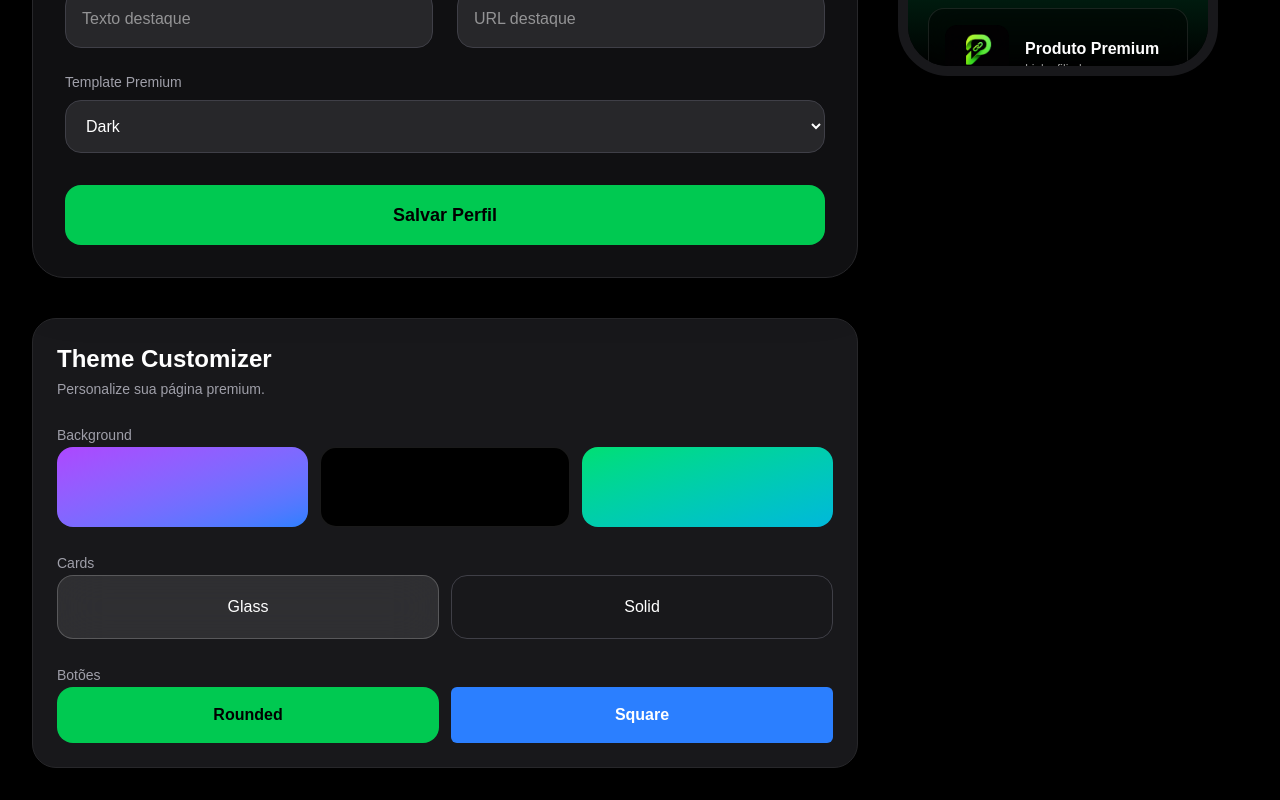
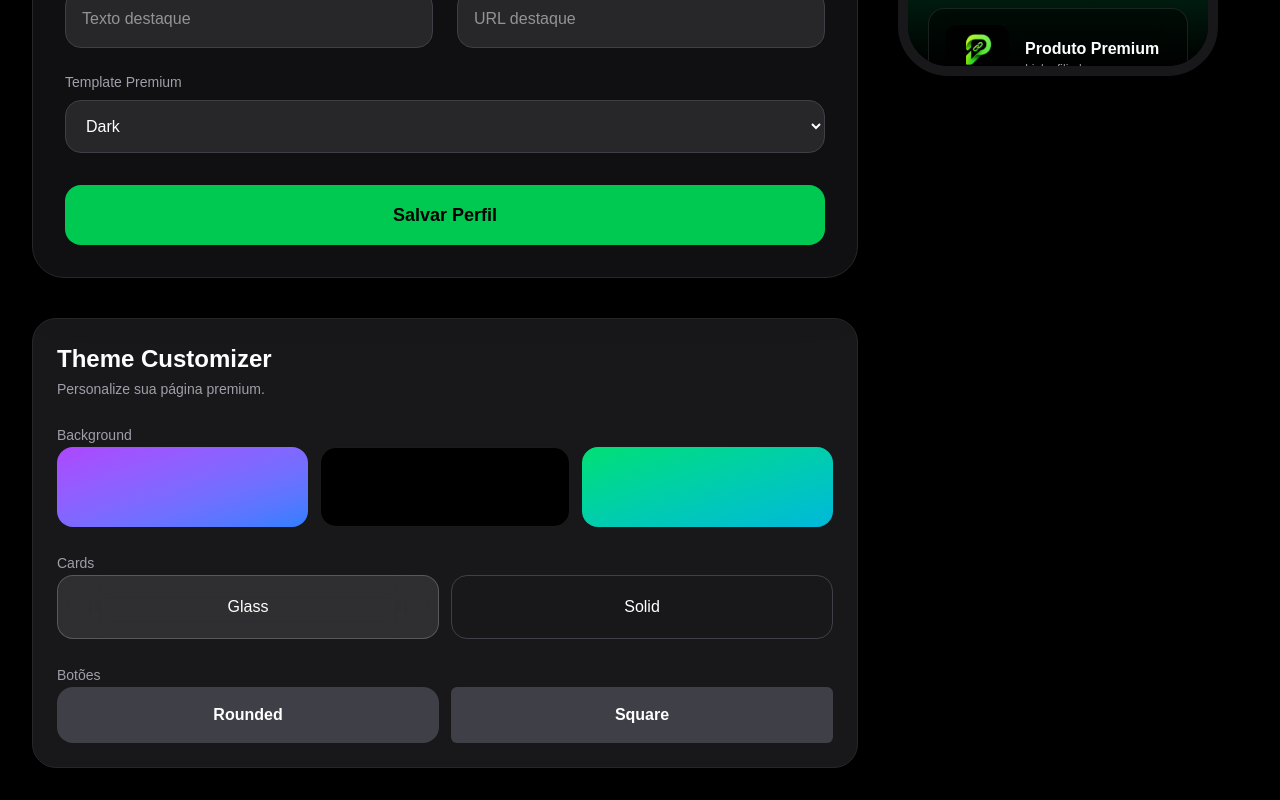
Before and after one commit to Otaviolodc/promolink, a Next.js app: page /dashboard/profile in a window 1280 px wide. Shown: the part 996-1796 px from the top of the page. Built offline with nearby package versions, Linux system fonts and the light colour scheme; no server answers.

Commit message:
theme customizer funcional

```diff
--- a/src/components/ThemeCustomizer.tsx
+++ b/src/components/ThemeCustomizer.tsx
@@ -27,6 +27,7 @@ export default function ThemeCustomizer({
 
       if (!user) return;
 
+      const { error } =
         await supabase
           .from("profiles")
           .update({
@@ -34,7 +35,15 @@ export default function ThemeCustomizer({
           })
           .eq("id", user.id);
 
-      reloadProfile();
+      if (error) {
+
+        console.log(error);
+
+        return;
+
+      }
+
+      await reloadProfile();
 
     } catch (error) {
 
@@ -52,6 +61,7 @@ export default function ThemeCustomizer({
 
     <div className="bg-zinc-900 border border-zinc-800 rounded-3xl p-6 space-y-6">
 
+      {/* HEADER */}
       <div>
 
         <h2 className="text-2xl font-bold text-white">
@@ -65,7 +75,7 @@ export default function ThemeCustomizer({
       </div>
 
       {/* BACKGROUND */}
-      <div className="space-y-2">
+      <div className="space-y-3">
 
         <label className="text-sm text-zinc-400">
           Background
@@ -80,13 +90,21 @@ export default function ThemeCustomizer({
                 "gradient"
               )
             }
-            className="
+            className={`
               h-20
               rounded-2xl
               bg-gradient-to-br
               from-purple-500
               to-blue-500
-            "
+              transition
+              hover:scale-105
+              ${
+                profile?.background_style ===
+                "gradient"
+                  ? "ring-4 ring-white"
+                  : ""
+              }
+            `}
           />
 
           <button
@@ -96,13 +114,21 @@ export default function ThemeCustomizer({
                 "dark"
               )
             }
-            className="
+            className={`
               h-20
               rounded-2xl
               bg-black
               border
               border-white/10
-            "
+              transition
+              hover:scale-105
+              ${
+                profile?.background_style ===
+                "dark"
+                  ? "ring-4 ring-white"
+                  : ""
+              }
+            `}
           />
 
           <button
@@ -112,13 +138,21 @@ export default function ThemeCustomizer({
                 "neon"
               )
             }
-            className="
+            className={`
               h-20
               rounded-2xl
               bg-gradient-to-br
               from-green-400
               to-cyan-500
-            "
+              transition
+              hover:scale-105
+              ${
+                profile?.background_style ===
+                "neon"
+                  ? "ring-4 ring-white"
+                  : ""
+              }
+            `}
           />
 
         </div>
@@ -126,7 +160,7 @@ export default function ThemeCustomizer({
       </div>
 
       {/* CARD STYLE */}
-      <div className="space-y-2">
+      <div className="space-y-3">
 
         <label className="text-sm text-zinc-400">
           Cards
@@ -141,15 +175,22 @@ export default function ThemeCustomizer({
                 "glass"
               )
             }
-            className="
+            className={`
               h-16
               rounded-2xl
               bg-white/10
               backdrop-blur-xl
               border
-              border-white/20
               text-white
-            "
+              transition
+              hover:scale-[1.02]
+              ${
+                profile?.card_style ===
+                "glass"
+                  ? "border-white"
+                  : "border-white/20"
+              }
+            `}
           >
             Glass
           </button>
@@ -161,14 +202,21 @@ export default function ThemeCustomizer({
                 "solid"
               )
             }
-            className="
+            className={`
               h-16
               rounded-2xl
               bg-zinc-900
               border
-              border-zinc-700
               text-white
-            "
+              transition
+              hover:scale-[1.02]
+              ${
+                profile?.card_style ===
+                "solid"
+                  ? "border-white"
+                  : "border-zinc-700"
+              }
+            `}
           >
             Solid
           </button>
@@ -178,7 +226,7 @@ export default function ThemeCustomizer({
       </div>
 
       {/* BUTTON STYLE */}
-      <div className="space-y-2">
+      <div className="space-y-3">
 
         <label className="text-sm text-zinc-400">
           Botões
@@ -193,13 +241,19 @@ export default function ThemeCustomizer({
                 "rounded"
               )
             }
-            className="
+            className={`
               h-14
-              rounded-2xl
-              bg-green-500
               text-black
               font-bold
-            "
+              transition
+              hover:scale-[1.02]
+              ${
+                profile?.button_style ===
+                "rounded"
+                  ? "rounded-2xl bg-green-500"
+                  : "rounded-2xl bg-zinc-700 text-white"
+              }
+            `}
           >
             Rounded
           </button>
@@ -211,13 +265,18 @@ export default function ThemeCustomizer({
                 "square"
               )
             }
-            className="
+            className={`
               h-14
-              rounded-md
-              bg-blue-500
-              text-white
               font-bold
-            "
+              transition
+              hover:scale-[1.02]
+              ${
+                profile?.button_style ===
+                "square"
+                  ? "rounded-md bg-blue-500 text-white"
+                  : "rounded-md bg-zinc-700 text-white"
+              }
+            `}
           >
             Square
           </button>
@@ -226,6 +285,7 @@ export default function ThemeCustomizer({
 
       </div>
 
+      {/* LOADING */}
       {loading && (
 
         <div className="text-sm text-zinc-500">
```
Lines whose indentation alone changed are shown as unchanged.
